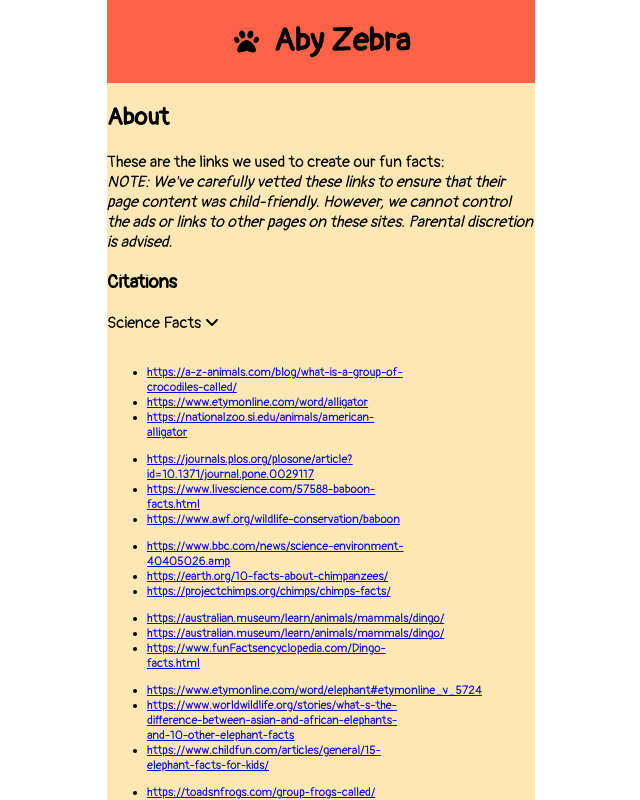
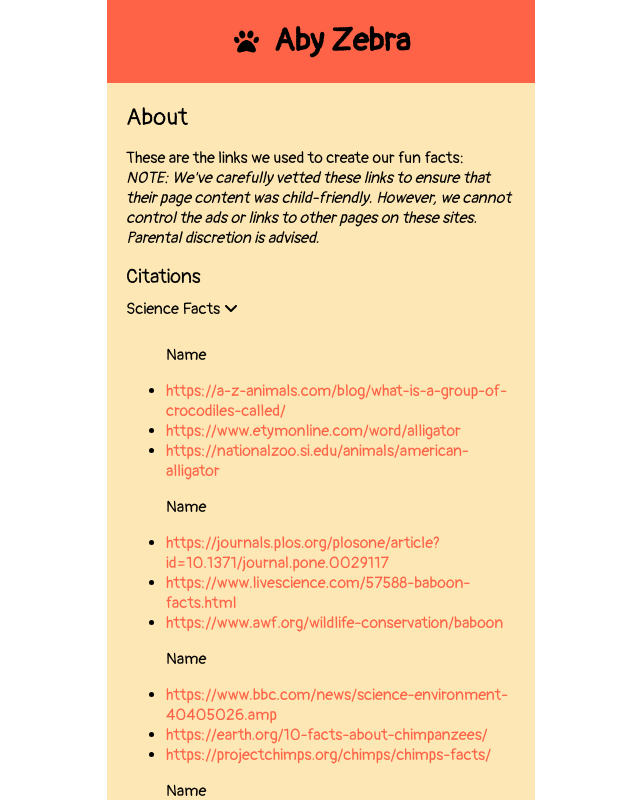
Before and after one commit to joseguera/abc-game, a React (Create React App) app: page /about in a window 1280 px wide. Both pictures are taken after a click on the element "Science Facts". Shown: the top 800 px of the page, without its empty margins (319-959 px from the left). Built offline with nearby package versions, Linux system fonts and the light colour scheme.

Commit message:
worked on the About page link styles as well as width of text

```diff
--- a/src/pages/About/About.js
+++ b/src/pages/About/About.js
@@ -2,7 +2,7 @@ import React, { useState } from "react";
 import { FontAwesomeIcon } from "@fortawesome/react-fontawesome";
 import { faAngleUp, faAngleDown } from "@fortawesome/free-solid-svg-icons";
 import { animalFactCitations } from "../../zebrAPI";
-import { AboutHolder, SteamHeading } from "./About.styles";
+import { AboutHolder, Title, Instructions, CitationHolder, SubTitle, SteamHeading, Links } from "./About.styles";
 
 export default function About(props) {
   const [steamCategories, setSteamCategories] = useState({
@@ -24,8 +24,8 @@ export default function About(props) {
 
   return (
     <AboutHolder>
-      <h2>About</h2>
-      <p>
+      <Title>About</Title>
+      <Instructions>
         These are the links we used to create our fun facts:
         <br />
         <span>
@@ -35,10 +35,10 @@ export default function About(props) {
             links to other pages on these sites. Parental discretion is advised.
           </i>
         </span>
-      </p>
+      </Instructions>
 
-      <div>
-        <h3>Citations</h3>
+      <CitationHolder>
+        <SubTitle>Citations</SubTitle>
         <SteamHeading onClick={() => openCitations("science")}>
           Science Facts{" "}
           {steamCategories.science.click ? (
@@ -48,17 +48,18 @@ export default function About(props) {
           )}
         </SteamHeading>
         {steamCategories.science.click && (
-          <div style={{ width: "300px", fontSize: "12px" }}>
+          <Links>
               {Object.values(animalFactCitations).map((fact, idx) => {
                 return (
                   <ul key={idx}>
+                    <p>Name</p>
                     <li><a href={fact.F1} target="_blank" rel="noopener noreferrer">{fact.F1}</a></li>
                     <li><a href={fact.F2} target="_blank" rel="noopener noreferrer">{fact.F2}</a></li>
                     <li><a href={fact.F3} target="_blank" rel="noopener noreferrer">{fact.F3}</a></li>
                   </ul>
                 );
               })}
-          </div>
+          </Links>
         )}
         <SteamHeading onClick={() => openCitations("arts")}>
           Art Facts{" "}
@@ -84,7 +85,7 @@ export default function About(props) {
             </ul>
           </div>
         )}
-      </div>
+      </CitationHolder>
     </AboutHolder>
   );
 }
--- a/src/pages/About/About.styles.js
+++ b/src/pages/About/About.styles.js
@@ -1,6 +1,7 @@
 import styled from "styled-components";
 
 export const AboutHolder = styled.div`
+    padding: 20px;
     .hide {
         display: none;
     }
@@ -9,7 +10,39 @@ export const AboutHolder = styled.div`
     }
 `;
 
+export const Title = styled.div`
+    font-size: 24px;
+`;
+
+export const SubTitle = styled.div`
+    font-size: 20px;
+`;
+
+export const Instructions = styled.p`
+    font-size: 16px;
+`;
+
+export const CitationHolder = styled.div`
+    display: flex;
+    flex-direction: column;
+    gap: 10px;
+`;
+
 export const SteamHeading = styled.div`
-    padding-bottom: 20px;
     cursor: pointer;
 `;
+
+export const Links = styled.div`
+    width: 390px;
+    overflow-wrap: break-word;
+    a {
+        text-decoration: none;
+        color: #ff6347;
+    }
+    a:visited {
+        color: tomato;
+    }
+    a:hover {
+        color: #801300;
+    }
+`;
```
